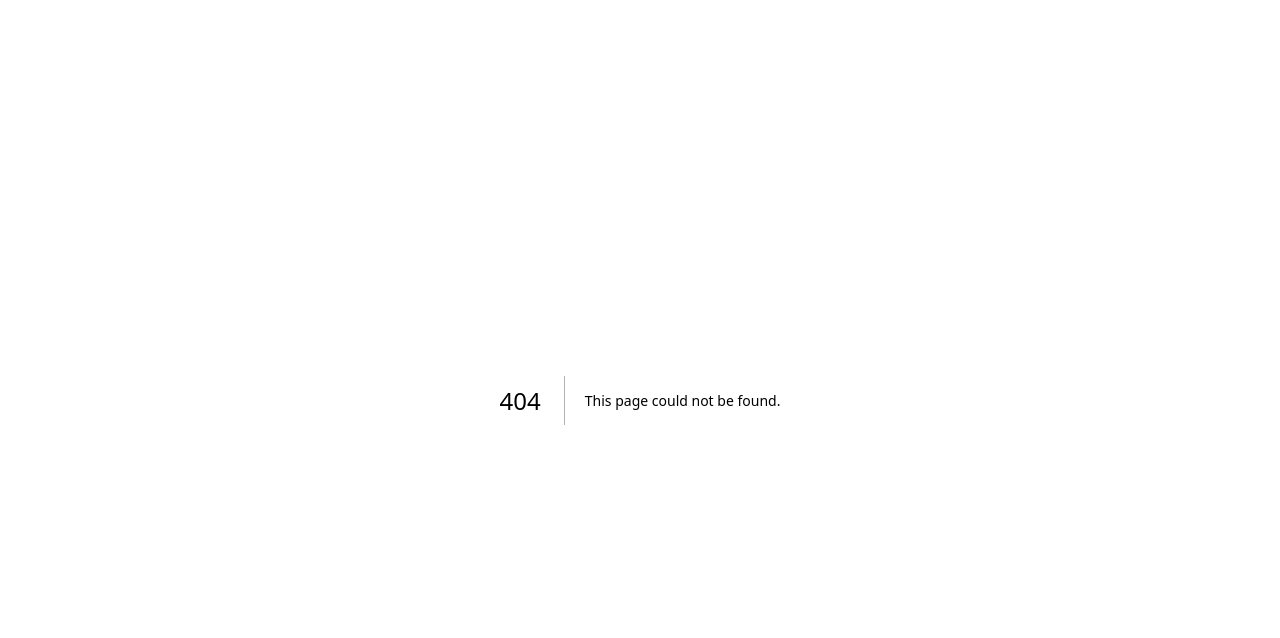
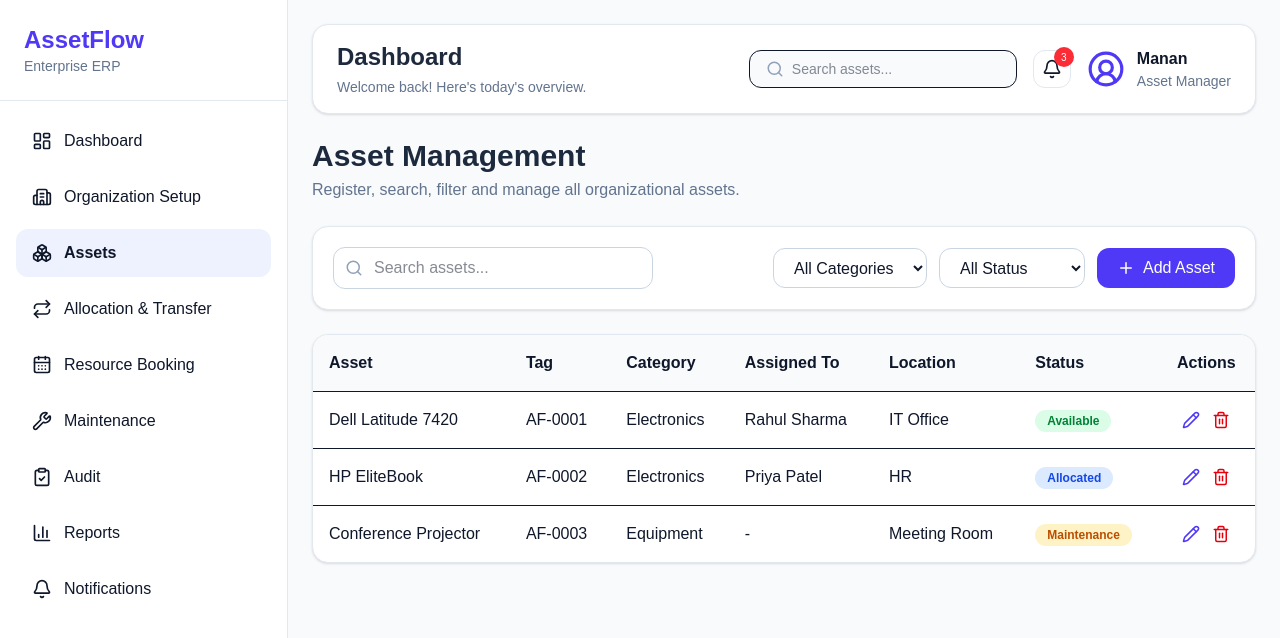
Before and after one commit to manan-soni15/asset-flow, a Next.js app: page /dashboard/assets in a window 1280 px wide. Before the commit this address had no page. Shown: the top 638 px of the page. Built offline with nearby package versions, Linux system fonts and the light colour scheme.

Commit message:
Created the Assets

```diff
--- /dev/null
+++ b/app/dashboard/assets/page.js
@@ -0,0 +1,26 @@
+import AssetToolbar from "@/components/dashboard/assets/AssetToolbar";
+import AssetTable from "@/components/dashboard/assets/AssetTable";
+
+export default function AssetsPage() {
+  return (
+    <div className="space-y-6">
+
+      <div>
+
+        <h1 className="text-3xl font-bold text-slate-800">
+          Asset Management
+        </h1>
+
+        <p className="text-slate-500 mt-1">
+          Register, search, filter and manage all organizational assets.
+        </p>
+
+      </div>
+
+      <AssetToolbar />
+
+      <AssetTable />
+
+    </div>
+  );
+}
--- /dev/null
+++ b/components/dashboard/assets/AddAssetModal.js
@@ -0,0 +1,75 @@
+"use client";
+
+export default function AddAssetModal({
+  open,
+  onClose,
+}) {
+  if (!open) return null;
+
+  return (
+    <div className="fixed inset-0 bg-black/40 flex items-center justify-center z-50">
+
+      <div className="bg-white rounded-2xl w-full max-w-2xl p-8">
+
+        <h2 className="text-2xl font-bold">
+          Add New Asset
+        </h2>
+
+        <div className="grid md:grid-cols-2 gap-5 mt-6">
+
+          <input
+            placeholder="Asset Name"
+            className="border rounded-xl p-3"
+          />
+
+          <input
+            placeholder="Asset Tag"
+            className="border rounded-xl p-3"
+          />
+
+          <select className="border rounded-xl p-3">
+            <option>Category</option>
+            <option>Electronics</option>
+            <option>Furniture</option>
+            <option>Vehicles</option>
+          </select>
+
+          <input
+            placeholder="Serial Number"
+            className="border rounded-xl p-3"
+          />
+
+          <input
+            placeholder="Location"
+            className="border rounded-xl p-3"
+          />
+
+          <select className="border rounded-xl p-3">
+            <option>Status</option>
+            <option>Available</option>
+            <option>Allocated</option>
+            <option>Maintenance</option>
+          </select>
+
+        </div>
+
+        <div className="flex justify-end gap-3 mt-8">
+
+          <button
+            onClick={onClose}
+            className="px-5 py-2 border rounded-xl"
+          >
+            Cancel
+          </button>
+
+          <button className="px-5 py-2 bg-indigo-600 text-white rounded-xl">
+            Save Asset
+          </button>
+
+        </div>
+
+      </div>
+
+    </div>
+  );
+}
--- /dev/null
+++ b/components/dashboard/assets/AssetCard.js
@@ -0,0 +1,61 @@
+import {
+  Laptop,
+  MapPin,
+  User,
+} from "lucide-react";
+
+export default function AssetCard({ asset }) {
+  return (
+    <div className="bg-white rounded-2xl border border-slate-200 shadow-sm p-5">
+
+      <div className="flex justify-between">
+
+        <div>
+
+          <h3 className="font-semibold text-lg">
+            {asset.name}
+          </h3>
+
+          <p className="text-slate-500">
+            {asset.tag}
+          </p>
+
+        </div>
+
+        <Laptop className="text-indigo-600" />
+
+      </div>
+
+      <div className="mt-6 space-y-3">
+
+        <div className="flex items-center gap-2 text-sm text-slate-600">
+
+          <User size={16} />
+
+          {asset.assigned}
+
+        </div>
+
+        <div className="flex items-center gap-2 text-sm text-slate-600">
+
+          <MapPin size={16} />
+
+          {asset.location}
+
+        </div>
+
+      </div>
+
+      <div className="mt-6">
+
+        <span className="bg-green-100 text-green-700 px-3 py-1 rounded-full text-xs font-semibold">
+
+          {asset.status}
+
+        </span>
+
+      </div>
+
+    </div>
+  );
+}
--- /dev/null
+++ b/components/dashboard/assets/AssetFilters.js
@@ -0,0 +1,57 @@
+"use client";
+
+import { Search } from "lucide-react";
+
+export default function AssetFilters() {
+  return (
+    <div className="bg-white border border-slate-200 rounded-2xl p-5 shadow-sm">
+
+      <div className="flex flex-col lg:flex-row gap-4 justify-between">
+
+        {/* Search */}
+
+        <div className="relative w-full lg:w-80">
+
+          <Search
+            className="absolute left-3 top-3 text-slate-400"
+            size={18}
+          />
+
+          <input
+            type="text"
+            placeholder="Search assets..."
+            className="w-full border rounded-xl pl-10 pr-4 py-2 focus:outline-none focus:ring-2 focus:ring-indigo-500"
+          />
+
+        </div>
+
+        <div className="flex flex-wrap gap-3">
+
+          <select className="border rounded-xl px-4 py-2">
+            <option>All Categories</option>
+            <option>Electronics</option>
+            <option>Furniture</option>
+            <option>Vehicles</option>
+          </select>
+
+          <select className="border rounded-xl px-4 py-2">
+            <option>All Status</option>
+            <option>Available</option>
+            <option>Allocated</option>
+            <option>Maintenance</option>
+          </select>
+
+          <select className="border rounded-xl px-4 py-2">
+            <option>All Locations</option>
+            <option>IT Office</option>
+            <option>HR</option>
+            <option>Meeting Room</option>
+          </select>
+
+        </div>
+
+      </div>
+
+    </div>
+  );
+}
--- /dev/null
+++ b/components/dashboard/assets/AssetTable.js
@@ -0,0 +1,115 @@
+import { Pencil, Trash2 } from "lucide-react";
+import StatusBadge from "./StatusBadge";
+
+const assets = [
+  {
+    id: 1,
+    name: "Dell Latitude 7420",
+    tag: "AF-0001",
+    category: "Electronics",
+    assigned: "Rahul Sharma",
+    location: "IT Office",
+    status: "Available",
+  },
+  {
+    id: 2,
+    name: "HP EliteBook",
+    tag: "AF-0002",
+    category: "Electronics",
+    assigned: "Priya Patel",
+    location: "HR",
+    status: "Allocated",
+  },
+  {
+    id: 3,
+    name: "Conference Projector",
+    tag: "AF-0003",
+    category: "Equipment",
+    assigned: "-",
+    location: "Meeting Room",
+    status: "Maintenance",
+  },
+];
+
+export default function AssetTable() {
+  return (
+    <div className="bg-white rounded-2xl border border-slate-200 shadow-sm overflow-hidden">
+
+      <table className="w-full">
+
+        <thead className="bg-slate-50">
+
+          <tr>
+
+            <th className="text-left p-4">Asset</th>
+            <th className="text-left p-4">Tag</th>
+            <th className="text-left p-4">Category</th>
+            <th className="text-left p-4">Assigned To</th>
+            <th className="text-left p-4">Location</th>
+            <th className="text-left p-4">Status</th>
+            <th className="text-center p-4">Actions</th>
+
+          </tr>
+
+        </thead>
+
+        <tbody>
+
+          {assets.map((asset) => (
+
+            <tr
+              key={asset.id}
+              className="border-t hover:bg-slate-50"
+            >
+
+              <td className="p-4 font-medium">
+                {asset.name}
+              </td>
+
+              <td className="p-4">
+                {asset.tag}
+              </td>
+
+              <td className="p-4">
+                {asset.category}
+              </td>
+
+              <td className="p-4">
+                {asset.assigned}
+              </td>
+
+              <td className="p-4">
+                {asset.location}
+              </td>
+
+              <td className="p-4">
+                <StatusBadge status={asset.status} />
+              </td>
+
+              <td className="p-4">
+
+                <div className="flex justify-center gap-3">
+
+                  <button className="text-indigo-600 hover:text-indigo-800">
+                    <Pencil size={18} />
+                  </button>
+
+                  <button className="text-red-600 hover:text-red-800">
+                    <Trash2 size={18} />
+                  </button>
+
+                </div>
+
+              </td>
+
+            </tr>
+
+          ))}
+
+        </tbody>
+
+      </table>
+
+    </div>
+  );
+}
--- /dev/null
+++ b/components/dashboard/assets/AssetToolbar.js
@@ -0,0 +1,60 @@
+"use client";
+
+import { Search, Plus } from "lucide-react";
+
+export default function AssetToolbar() {
+  return (
+    <div className="bg-white rounded-2xl border border-slate-200 shadow-sm p-5">
+
+      <div className="flex flex-col lg:flex-row lg:items-center lg:justify-between gap-4">
+
+        {/* Search */}
+
+        <div className="relative w-full lg:w-80">
+
+          <Search
+            className="absolute left-3 top-3 text-slate-400"
+            size={18}
+          />
+
+          <input
+            type="text"
+            placeholder="Search assets..."
+            className="w-full rounded-xl border border-slate-300 pl-10 pr-4 py-2 outline-none focus:ring-2 focus:ring-indigo-500"
+          />
+
+        </div>
+
+        {/* Filters */}
+
+        <div className="flex flex-wrap gap-3">
+
+          <select className="rounded-xl border border-slate-300 px-4 py-2">
+            <option>All Categories</option>
+            <option>Electronics</option>
+            <option>Furniture</option>
+            <option>Vehicles</option>
+          </select>
+
+          <select className="rounded-xl border border-slate-300 px-4 py-2">
+            <option>All Status</option>
+            <option>Available</option>
+            <option>Allocated</option>
+            <option>Maintenance</option>
+          </select>
+
+          <button className="flex items-center gap-2 rounded-xl bg-indigo-600 px-5 py-2 text-white font-medium hover:bg-indigo-700">
+
+            <Plus size={18} />
+
+            Add Asset
+
+          </button>
+
+        </div>
+
+      </div>
+
+    </div>
+  );
+}
--- /dev/null
+++ b/components/dashboard/assets/StatusBadge.js
@@ -0,0 +1,19 @@
+export default function StatusBadge({ status }) {
+  const styles = {
+    Available: "bg-green-100 text-green-700",
+    Allocated: "bg-blue-100 text-blue-700",
+    Maintenance: "bg-amber-100 text-amber-700",
+    Lost: "bg-red-100 text-red-700",
+    Disposed: "bg-slate-200 text-slate-700",
+  };
+
+  return (
+    <span
+      className={`px-3 py-1 rounded-full text-xs font-semibold ${
+        styles[status] || "bg-slate-100 text-slate-700"
+      }`}
+    >
+      {status}
+    </span>
+  );
+}
```
